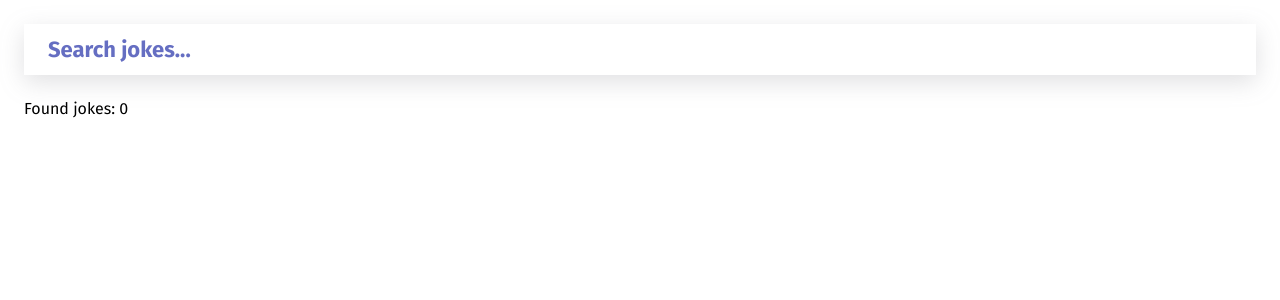
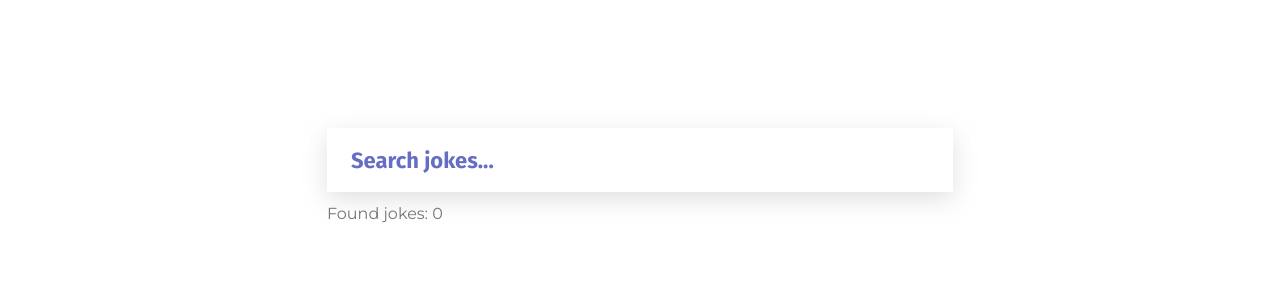
Before and after one commit to zharinov-nikita/fuse8-test-task, a React (Vite) app: page /jokes in a window 1280 px wide. Shown: the top 300 px of the page. Built offline with nearby package versions, Linux system fonts and the light colour scheme.

Commit message:
#3 - closed

```diff
--- a/src/00-shared/ui/card/card.component.tsx
+++ b/src/00-shared/ui/card/card.component.tsx
@@ -14,11 +14,9 @@ interface Props {
 export const SharedUiCardComponent: FC<Props> = memo((props) => {
     return (
         <S.Card data-testid='SharedUiCardComponent' className={props.className}>
-            <S.CardBody>
-                <Link to={props.to || ''} target={props.target}>
-                    <S.Title>{props.title}</S.Title>
-                </Link>
-            </S.CardBody>
+            <S.Title to={props.to || ''} target={props.target}>
+                {props.title}
+            </S.Title>
             <S.CardFooter>
                 <S.Id>{props.id}</S.Id>
                 <S.Date>{props.date}</S.Date>
--- a/src/00-shared/ui/card/card.skeleton.tsx
+++ b/src/00-shared/ui/card/card.skeleton.tsx
@@ -4,9 +4,7 @@ import { S } from './card.styled'
 export const SharedUiCardSkeleton: FC<HTMLProps<HTMLDivElement>> = (props) => {
     return (
         <S.Card data-testid='SharedUiCardSkeleton' {...props}>
-            <S.CardBody>
-                <S.TitleSkeleton />
-            </S.CardBody>
+            <S.TitleSkeleton />
             <S.CardFooter>
                 <S.IdSkeleton />
                 <S.DateSkeleton />
--- a/src/00-shared/ui/card/card.styled.ts
+++ b/src/00-shared/ui/card/card.styled.ts
@@ -1,14 +1,15 @@
+import { Link } from 'react-router-dom'
 import { styled, keyframes } from 'styled-components'
 
 const pulseAnimation = keyframes`
   0% {
-    background-color: #e0e0e0;
+    background-color: ${({ theme }) => theme.colors.skeletonPrimary};
   }
   50% {
     background-color: #f0f0f0;
   }
   100% {
-    background-color: #e0e0e0;
+    background-color: ${({ theme }) => theme.colors.skeletonPrimary};
   }
 `
 
@@ -16,35 +17,31 @@ export namespace S {
     export const Card = styled.div`
         background: #fff;
         box-shadow: 0px 7px 25px 0px rgba(100, 100, 111, 0.2);
-        padding: 24px;
-        display: flex;
-        flex-direction: column;
-        justify-content: space-between;
-        gap: 24px;
-    `
-    export const CardBody = styled.div``
-
-    export const CardFooter = styled.div`
-        display: flex;
-        align-items: center;
-        justify-content: space-between;
+        padding: 16px;
+        display: grid;
+        gap: 16px;
     `
 
-    export const Title = styled.div`
+    export const Title = styled(Link)`
         color: ${({ theme }) => theme.colors.primary};
         font-size: 20px;
         font-weight: 400;
 
-        &:hover {
-            color: ${({ theme }) => theme.colors.brand};
-        }
+        overflow-wrap: break-word; /* Или word-wrap: break-word; */
+        overflow: auto;
     `
 
     export const TitleSkeleton = styled.div`
         animation: ${pulseAnimation} 1.5s infinite;
-        background-color: #e0e0e0;
+        background-color: ${({ theme }) => theme.colors.skeletonPrimary};
         height: 20px;
         width: 100%;
+    `
+
+    export const CardFooter = styled.div`
+        display: flex;
+        align-items: flex-end;
+        justify-content: space-between;
     `
 
     export const SecondaryText = styled.p`
@@ -54,20 +51,30 @@ export namespace S {
         font-weight: 400;
     `
 
-    export const Id = styled(SecondaryText)``
+    export const Id = styled(SecondaryText)`
+        white-space: normal;
+        overflow-wrap: break-word;
+
+        @media (max-width: 576px) {
+            max-width: 120px;
+        }
+    `
 
     export const IdSkeleton = styled.div`
         animation: ${pulseAnimation} 1.5s infinite;
-        background-color: #e0e0e0;
+        background-color: ${({ theme }) => theme.colors.skeletonPrimary};
         height: 20px;
         width: 120px;
     `
 
-    export const Date = styled(SecondaryText)``
+    export const Date = styled(SecondaryText)`
+        white-space: normal;
+        overflow-wrap: break-word;
+    `
 
     export const DateSkeleton = styled.div`
         animation: ${pulseAnimation} 1.5s infinite;
-        background-color: #e0e0e0;
+        background-color: ${({ theme }) => theme.colors.skeletonPrimary};
         height: 20px;
         width: 40px;
     `
--- a/src/00-shared/ui/input/input.styled.ts
+++ b/src/00-shared/ui/input/input.styled.ts
@@ -12,6 +12,7 @@ export namespace S {
         font-weight: bold;
         filter: drop-shadow(0px 7px 12px rgba(100, 100, 111, 0.2));
         padding: 12px 24px;
+        height: 64px;
 
         &::placeholder {
             color: #656ec2;
--- a/src/04-pages/jokes/jokes.page.tsx
+++ b/src/04-pages/jokes/jokes.page.tsx
@@ -10,7 +10,7 @@ const Jokes = memo((props: { jokes: Joke[] }) => {
             target='_blank'
             to={url}
             title={value}
-            key={id}
+            key={id + value}
             id={id}
             date={utilFormatDate(created_at)}
         />
@@ -46,8 +46,8 @@ export const PageJokes = () => {
                     placeholder='Search jokes...'
                     autoFocus
                 />
+                <S.FoundJokes>Found jokes: {foundJokes}</S.FoundJokes>
             </S.SearchJokes>
-            <S.FoundJokes>Found jokes: {foundJokes}</S.FoundJokes>
             {joke.length > 3 && query.isLoading && <JokesSkeleton />}
             <S.FirstRowJokes>
                 {query.data && <Jokes jokes={query.data.result.slice(0, 2)} />}
--- a/src/04-pages/jokes/jokes.styled.ts
+++ b/src/04-pages/jokes/jokes.styled.ts
@@ -7,26 +7,75 @@ import { styled } from 'styled-components'
 
 export namespace S {
     export const PageJokes = styled.div`
-        padding: 24px;
+        padding: 16px;
         display: flex;
         flex-direction: column;
         gap: 24px;
+        margin: 0 auto;
+        max-width: 1596px;
+        width: 100%;
+
+        @media (min-width: 576px) {
+            margin-top: 128px;
+            padding: 0px 16px;
+        }
     `
 
-    export const SearchJokes = styled.div``
+    export const SearchJokes = styled.div`
+        max-width: 626px;
+        width: 100%;
+        margin: 0px auto;
+        display: flex;
+        flex-direction: column;
+        gap: 12px;
+    `
 
     export const SearchJokesInput = styled(SharedUiInputComponent)``
 
-    export const FoundJokes = styled.p``
+    export const FoundJokes = styled.p`
+        color: ${({ theme }) => theme.colors.secondary};
+        font-family: ${({ theme }) => theme.fonts.secondary};
+        font-size: 16px;
+        font-style: normal;
+        font-weight: 400;
+    `
 
     export const Jokes = styled.div`
         display: grid;
-        grid-template-columns: repeat(3, 1fr);
+        grid-template-columns: 1fr;
         gap: 24px;
+
+        @media (min-width: 768px) and (max-width: 991.98px) {
+            grid-template-columns: repeat(2, 1fr);
+        }
+
+        @media (min-width: 1200px) {
+            grid-template-columns: repeat(3, 1fr);
+        }
     `
 
     export const FirstRowJokes = styled(Jokes)`
         grid-template-columns: repeat(2, 1fr);
+
+        @media (max-width: 575.98px) {
+            grid-template-columns: 1fr;
+        }
+
+        @media (min-width: 576px) and (max-width: 767.98px) {
+            grid-template-columns: repeat(2, 1fr);
+        }
+
+        @media (min-width: 768px) and (max-width: 991.98px) {
+            grid-template-columns: repeat(2, 1fr);
+        }
+
+        @media (min-width: 768px) and (max-width: 991.98px) {
+            grid-template-columns: repeat(2, 1fr);
+        }
+
+        @media (min-width: 1200px) {
+            grid-template-columns: repeat(2, 1fr);
+        }
     `
 
     export const Joke = styled(SharedUiCardComponent)`
--- a/src/06-app/styles/theme.style.ts
+++ b/src/06-app/styles/theme.style.ts
@@ -1,23 +1,48 @@
+import { keyframes } from 'styled-components'
+
 export interface AppStyleTheme {
     colors: {
         brand: string
         primary: string
         secondary: string
+        skeletonPrimary: string
+        skeletonSecondary: string
     }
     fonts: {
         primary: string
         secondary: string
     }
+    animations: {
+        // any no good
+        skeleton: any
+    }
 }
+
+const skeletonAnimations = keyframes`
+  0% {
+    background-color: ${({ theme }) => theme.colors.skeletonPrimary};
+  }
+  50% {
+    background-color: #f0f0f0;
+  }
+  100% {
+    background-color: ${({ theme }) => theme.colors.skeletonPrimary};
+  }
+`
 
 export const appStyleTheme: AppStyleTheme = {
     colors: {
         brand: '#656EC2',
         primary: '#282626',
         secondary: '#767676',
+        skeletonPrimary: '#e0e0e0',
+        skeletonSecondary: '#e0e0e0',
     },
     fonts: {
         primary: 'Fira Sans',
         secondary: 'Montserrat',
     },
+    animations: {
+        skeleton: skeletonAnimations,
+    },
 }
```
